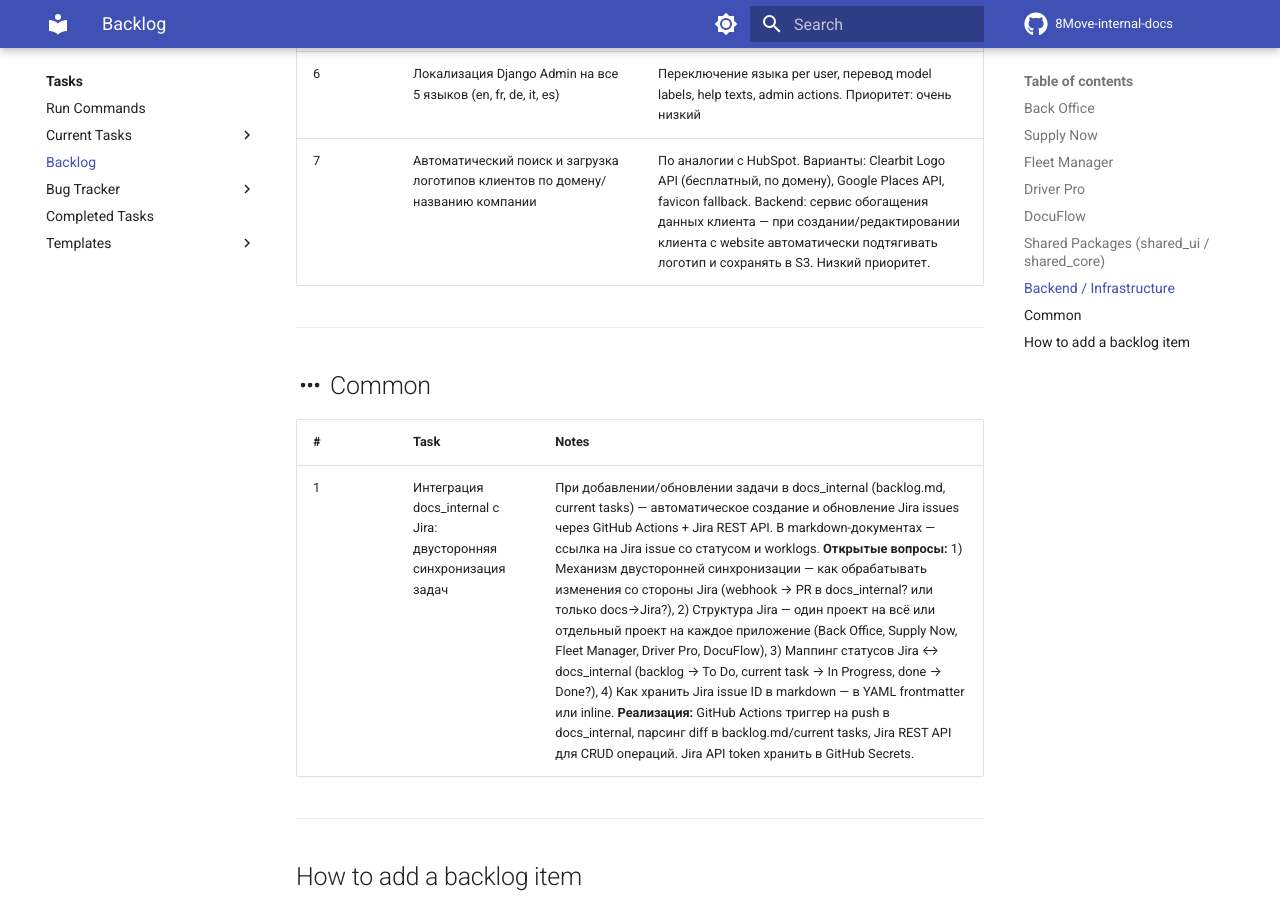
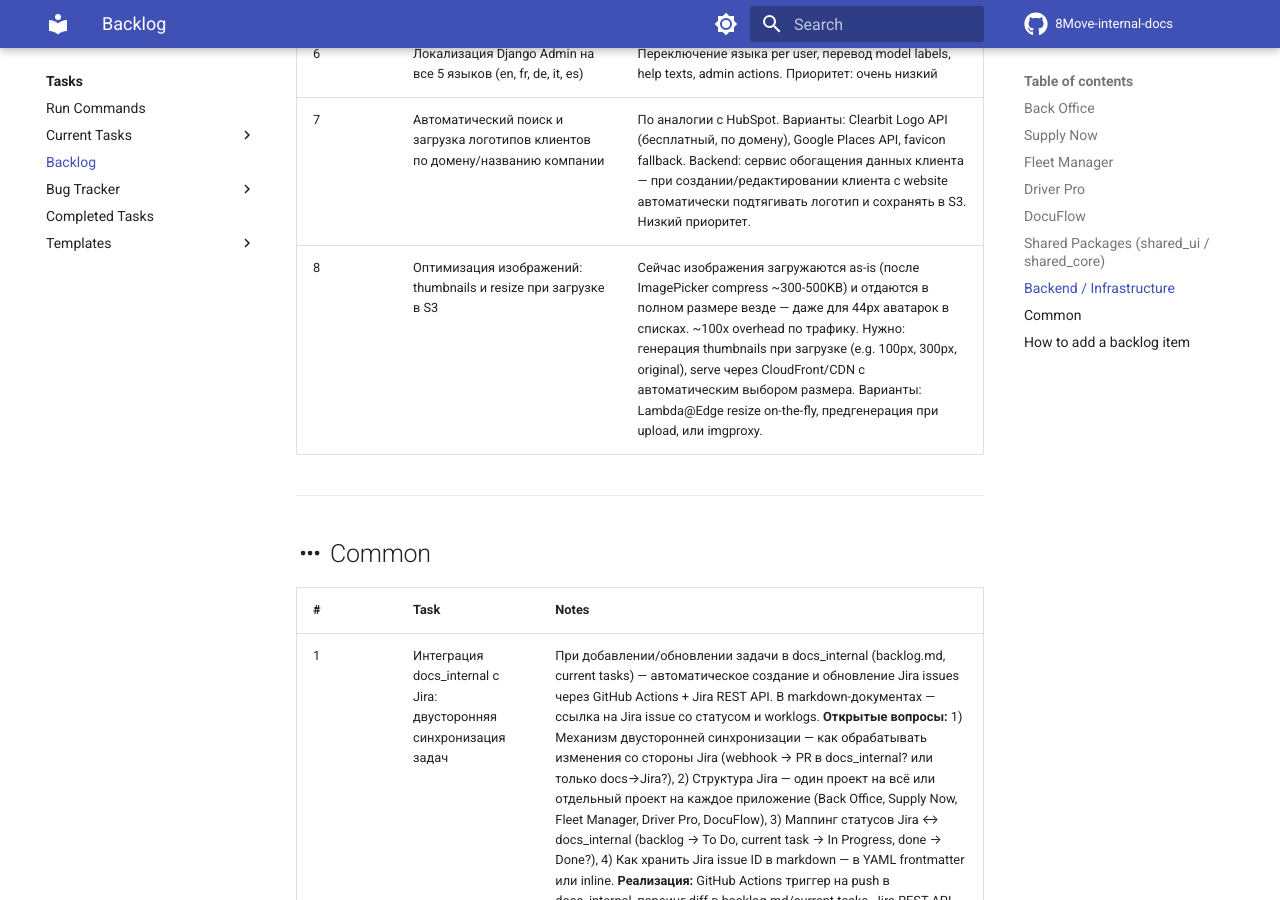
Before and after one commit to MaxShytov/8Move-internal-docs, an MkDocs documentation site: the page built from docs/tasks/backlog.md, in a window 1280 px wide and 900 px high, scrolled down 4699 px. Built offline with MkDocs 1.6.1 and Material for MkDocs 9.7.7, drawn with Linux system fonts in a browser that asks for light colours; comment, search, counter and statistics services are not loaded.

Commit message:
backlog: add image optimization task to Backend/Infrastructure
Co-Authored-By: Claude Opus 4.6 <noreply@anthropic.com>

```diff
--- a/docs/tasks/backlog.md
+++ b/docs/tasks/backlog.md
@@ -81,6 +81,7 @@ Ideas and planned tasks that are not yet in active development. When a task move
 | 5 | Продумать и реализовать безопасное хранение API-ключей клиентов (Google Maps и др.) | Исследовать подходы: vault/secrets manager, шифрование в БД, env per-client. Сейчас ключи хранятся небезопасно — нужно проверить текущее состояние и спроектировать решение. |
 | 6 | Локализация Django Admin на все 5 языков (en, fr, de, it, es) | Переключение языка per user, перевод model labels, help texts, admin actions. Приоритет: очень низкий |
 | 7 | Автоматический поиск и загрузка логотипов клиентов по домену/названию компании | По аналогии с HubSpot. Варианты: Clearbit Logo API (бесплатный, по домену), Google Places API, favicon fallback. Backend: сервис обогащения данных клиента — при создании/редактировании клиента с website автоматически подтягивать логотип и сохранять в S3. Низкий приоритет. |
+| 8 | Оптимизация изображений: thumbnails и resize при загрузке в S3 | Сейчас изображения загружаются as-is (после ImagePicker compress ~300-500KB) и отдаются в полном размере везде — даже для 44px аватарок в списках. ~100x overhead по трафику. Нужно: генерация thumbnails при загрузке (e.g. 100px, 300px, original), serve через CloudFront/CDN с автоматическим выбором размера. Варианты: Lambda@Edge resize on-the-fly, предгенерация при upload, или imgproxy. |
 
 ---
 
```
